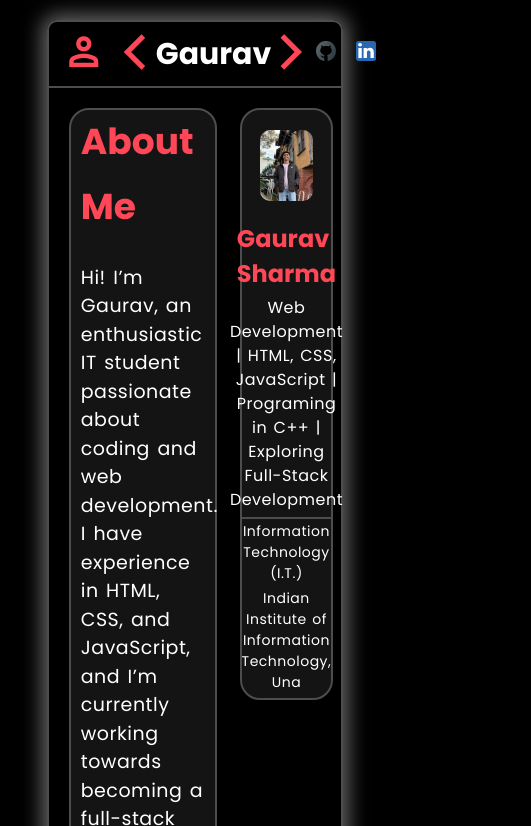
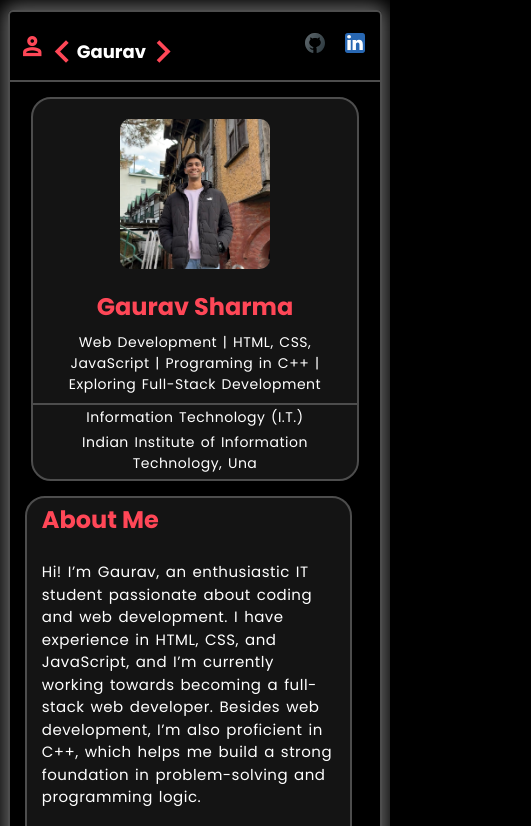
Before and after one commit to Gaurav-Sharma130706/Portfolio, a plain HTML site: page index.html in a window 390 px wide. Shown: the top 826 px of the page, 531 px wide, since content can reach past the window. Drawn offline with nearby package versions, Linux system fonts and the light colour scheme.

Commit message:
Update style.css to make it responive

```diff
--- a/style.css
+++ b/style.css
@@ -39,6 +39,7 @@ body{
     width: 100%;
     justify-content:space-between;
     align-items: center;
+    flex-wrap: wrap;
 }
 
 .nav .left{
@@ -46,13 +47,14 @@ body{
     gap:20px;
     margin-left: 15px;
     margin-top: 10px;
+    align-items: center;
 }
 
 .nav .left .two{
     display: flex;
     color: var(--primaryColor);
     gap:-20px;
-
+    align-items: center;
 }
 
 .nav .left .one{
@@ -133,6 +135,7 @@ p{
     display: flex;
     margin:24px 10px;
     gap:10px;
+    flex-wrap: wrap;
 }
 
 #about{
@@ -238,3 +241,124 @@ h2{
 
     color: hsl(0, 0%, 70%);
 }
+
+/* Mobile Responsive Styles */
+@media (max-width: 768px) {
+    .main {
+        max-width: 95vw;
+        margin: 10px 0;
+        border-radius: 5px;
+    }
+
+    .nav {
+        padding: 10px 0;
+    }
+
+    .nav .left {
+        margin-left: 10px;
+        gap: 10px;
+    }
+
+    .nav .right {
+        margin-right: 10px;
+    }
+
+    .material-symbols-outlined {
+        font-size: 30px;
+    }
+
+    .nav .left .one {
+        font-size: 25px;
+    }
+
+    #name {
+        font-size: 20px;
+    }
+
+    .hero {
+        display: grid;
+        grid-template-columns: 1fr;
+        gap: 15px;
+        margin: 15px;
+        grid-template-areas:
+            "aside"
+            "about"
+            "skills"
+            "projects";
+    }
+
+    #aside {
+        position: static;
+        width: 95%;
+        margin: 0 auto;
+    }
+
+    #profile {
+        width: 150px;
+        height: 150px;
+        object-fit: cover;
+    }
+
+    h1 {
+        font-size: 28px;
+        margin: 0 15px;
+    }
+
+    p {
+        font-size: 16px;
+        margin: 20px 15px;
+    }
+
+    #aside p {
+        font-size: 14px;
+        margin: 8px;
+    }
+
+    .card {
+        justify-content: center;
+        margin: 20px 15px;
+    }
+
+    .skillIcons {
+        height: 40px;
+    }
+
+    #projects ol {
+        padding: 15px;
+    }
+
+    .footer {
+        font-size: 14px;
+        padding: 10px;
+    }
+}
+
+@media (max-width: 480px) {
+    .nav .left .two {
+        gap: 5px;
+    }
+
+    #name {
+        font-size: 18px;
+    }
+
+    .material-symbols-outlined {
+        font-size: 25px;
+    }
+
+    h1 {
+        font-size: 24px;
+    }
+
+    p {
+        font-size: 15px;
+    }
+
+    .skillIcons {
+        height: 35px;
+    }
+
+    .card {
+        gap: 8px;
+    }
+}
```
